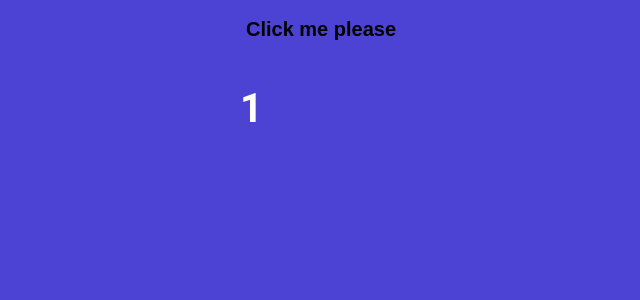
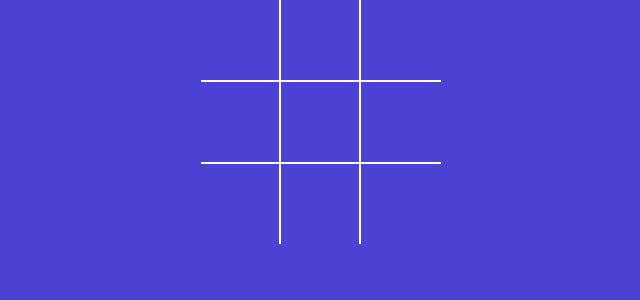
Before and after one commit to salihslx/tictactoe-game, a React (Vite) app: page / in a window 1280 px wide. Shown: the top 300 px of the page, without its empty margins (319-959 px from the left). Built offline with nearby package versions, Linux system fonts and the light colour scheme.

Commit message:
display X when clicking on a square

```diff
--- a/src/App.jsx
+++ b/src/App.jsx
@@ -1,25 +1,13 @@
 import './styles.scss'
 import Board from './components/Board'
-import { useState } from 'react';
+
 function App() {
 
-  const [count, setCount] = useState(1);
-
-  //let counter = 1;
-
-
-     const  onBtnClick = () =>{
-      setCount(count+1);
-   }
 
 
   return (
     <div className="app">
-      <div>
-        <button onClick={onBtnClick}><h2>Click me please</h2></button>
-
-        <div><h1>{count}</h1></div>
-      </div>
+      <Board/>
     </div>
   )
 }
--- a/src/components/Board.jsx
+++ b/src/components/Board.jsx
@@ -1,21 +1,53 @@
 import Square from "./Square"
+import { useState } from "react";
 const Board = () => {
+  const [squares, setSquares] = useState(Array(9).fill(null));
+
+  const handleSquareClick = clickedPosition => {
+
+    setSquares(currentSquares => {
+
+      return currentSquares.map((squareValue,position) => {
+       //condition checkeing
+        if(clickedPosition == position){
+          return 'X';
+        }
+        return squareValue;
+
+      });
+
+    });
+
+  };
+
+  const renderSquare = position =>{
+      return (
+         <Square
+         value={squares[position]}
+         onClick={() => handleSquareClick(position)}
+         />
+      );
+
+    };
+
+
   return (
     <div className="board">
     <div className="board-row">
-      <Square value={0}/>
-      <Square value={1}/>
-      <Square value={2}/>
+      {renderSquare(0)}
+      {renderSquare(1)}
+      {renderSquare(2)}
     </div>
     <div className="board-row">
-      <Square value={3}/>
-      <Square value={4}/>
-      <Square value={5}/>
+      {renderSquare(3)}
+      {renderSquare(4)}
+      {renderSquare(5)}
     </div>
     <div className="board-row">
-      <Square value={6}/>
-      <Square value={7}/>
-      <Square value={8}/>
+      {renderSquare(6)}
+      {renderSquare(7)}
+      {renderSquare(8)}
+
     </div>
 
     </div>
--- a/src/components/Square.jsx
+++ b/src/components/Square.jsx
@@ -1,10 +1,11 @@
-const Square = ({ value }) => {
+const Square = ({ value, onClick }) => {
+
 
 
     return (
 
-        <button type="button" className="square">
-        { value}</button>
+        <button type="button" className="square" onClick={onClick}>
+        {value}</button>
 
     )
 };
```
